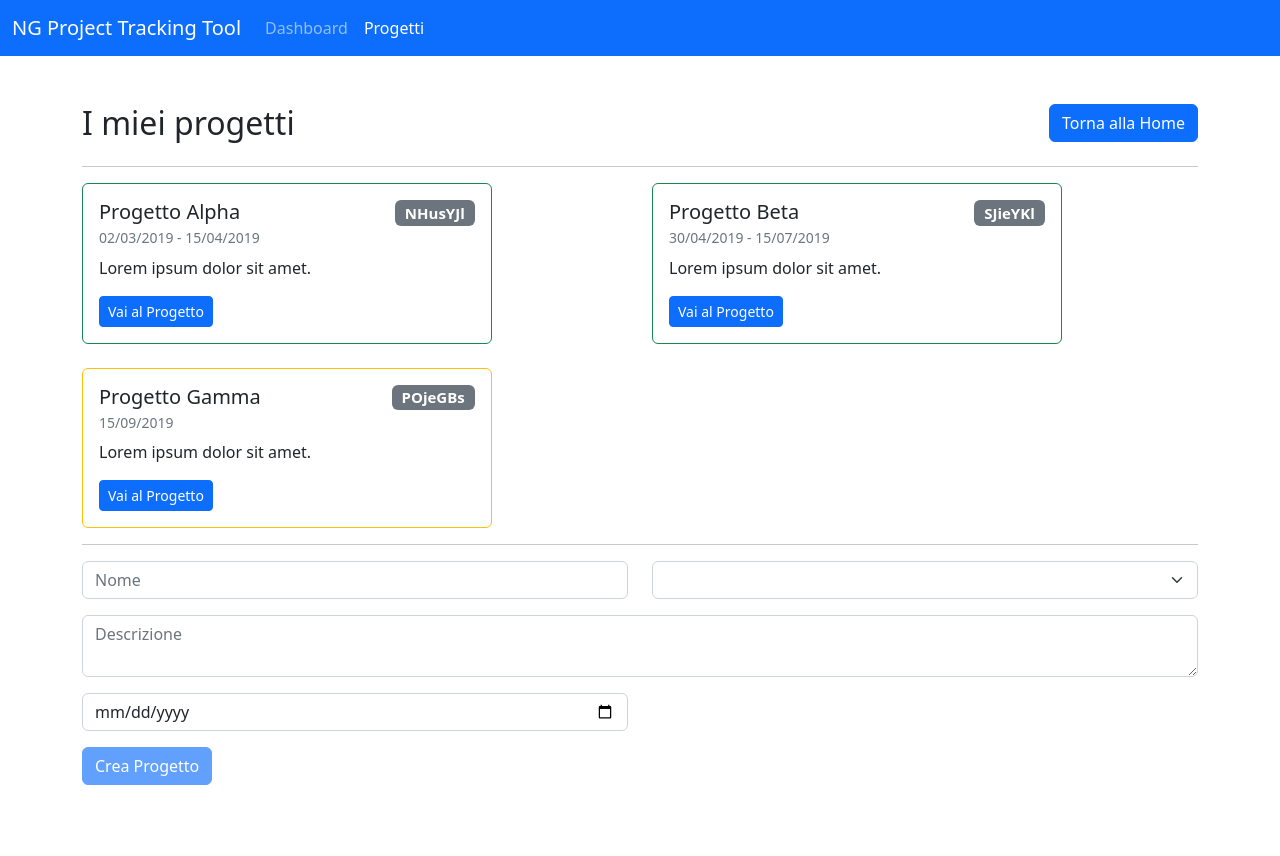
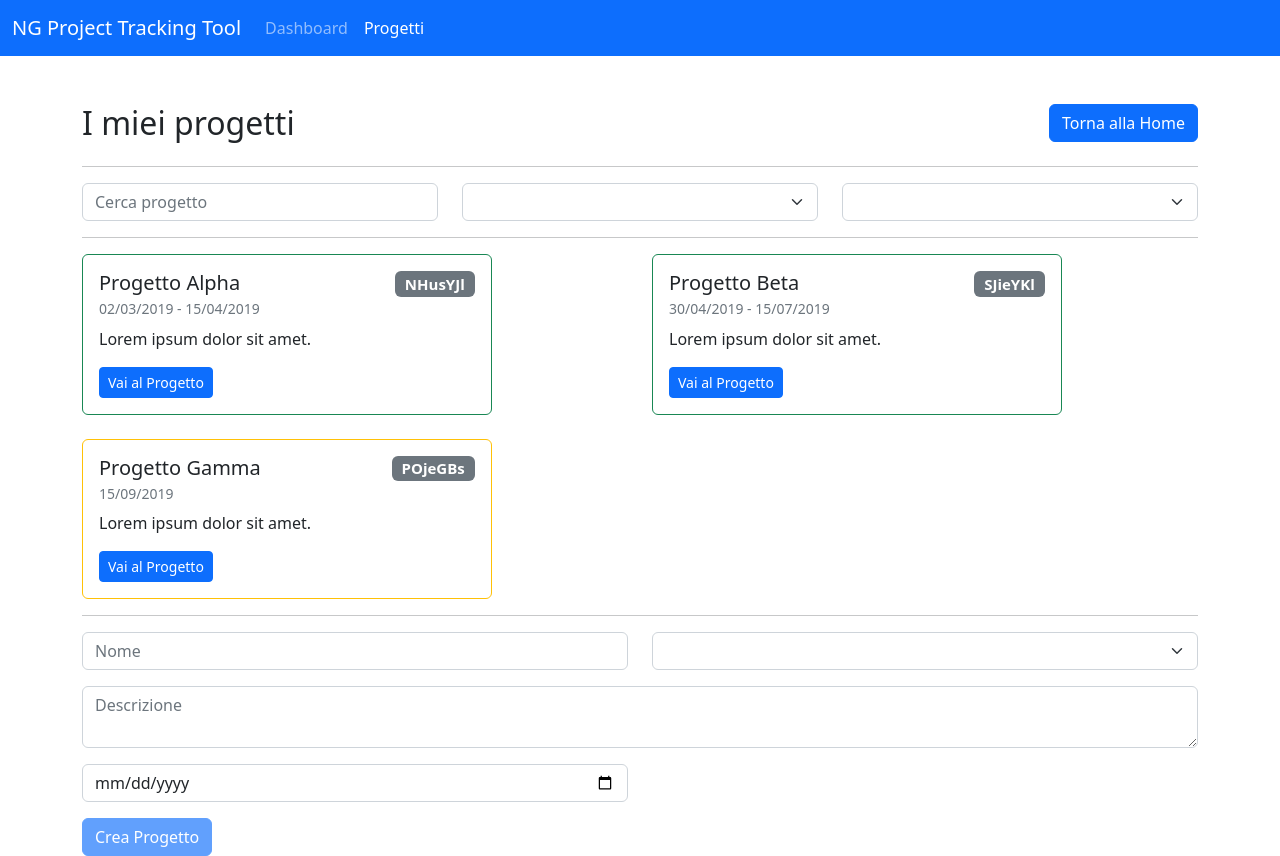
Before and after one commit to acadevmy/ng-tracking-tool, an Angular app: page /projects in a window 1280 px wide. Before the commit the page ends 800 px from the top, so only its background shows below. Built offline with nearby package versions, Linux system fonts and the light colour scheme.

Commit message:
fix: add ProjectSearch component

```diff
--- a/src/app/projects/project-container/project-container.component.html
+++ b/src/app/projects/project-container/project-container.component.html
@@ -1,4 +1,6 @@
 <app-section-header title="I miei progetti" [button]="{ label: 'Torna alla Home', link: '/', type: 'btn-primary' }"></app-section-header>
+<app-project-search (searching)="searchProject($event)"></app-project-search>
+<hr/>
 
 <app-project-list *ngIf="projects.length > 0 ; else noProjects" class="col" [projects]="projects
         | searchFilter: 'name' : searchedProject?.name || ''
```
